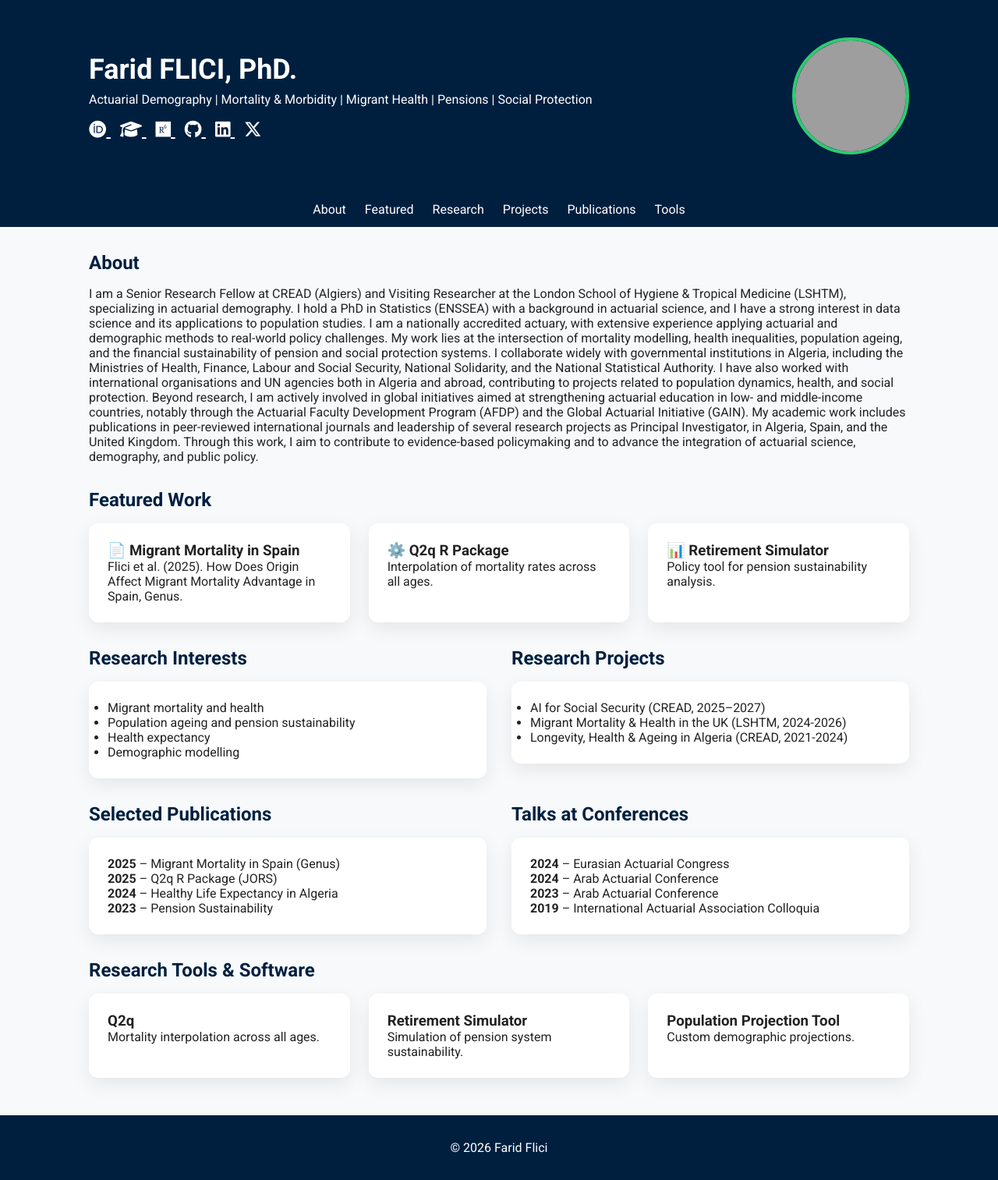
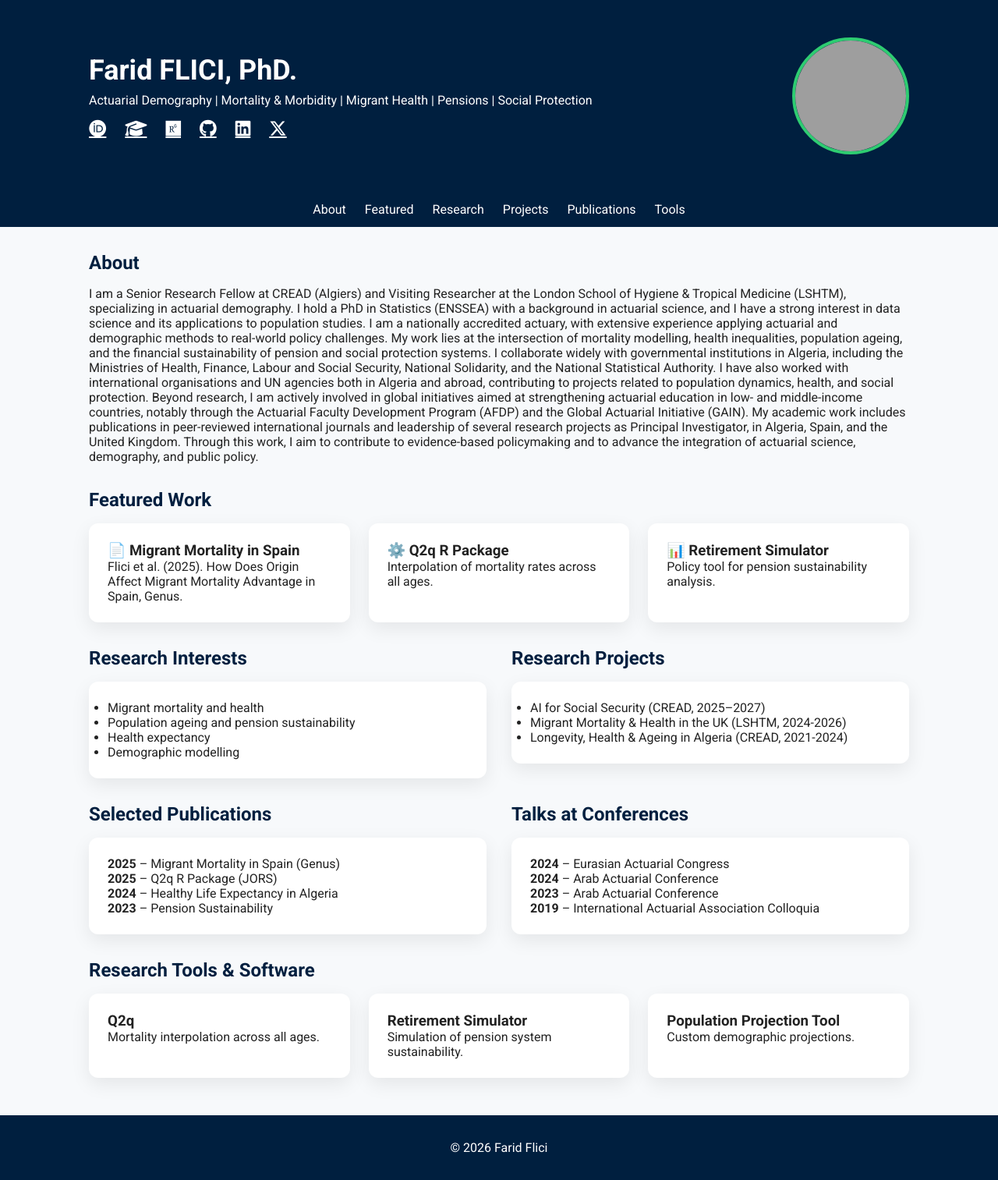
Before and after one commit to Farid-FLICI/farid-flici.github.io, a Jekyll site: the page index2.html, which Jekyll copies as it is, in a window 1280 px wide. Shown: the whole page at 78% size. Built offline with Jekyll 4.4.1, drawn with Linux system fonts in a browser that asks for light colours; grey boxes are pictures that could not be loaded.

Commit message:
Update index2.html

```diff
--- a/index2.html
+++ b/index2.html
@@ -81,11 +81,18 @@ header{
   border:4px solid var(--green);
 }
 
-.social-icons {
+  .social-icons {
+  display: flex;
+  align-items: center;
+  gap: 12px;          /* spacing between icons */
+  flex-wrap: wrap;    /* optional: wrap on small screens */
   margin-top: 1rem;
 }
 
-.social-icons a {
+ .social-icons a {
+  display: inline-flex;
+  align-items: center;
+  justify-content: center;
   font-size: 1.4rem;
   margin-right: 12px;
   color: white;                 /* default = white */
```
